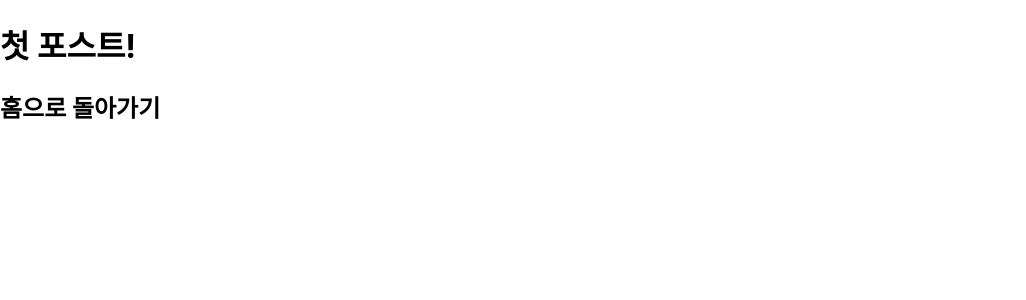
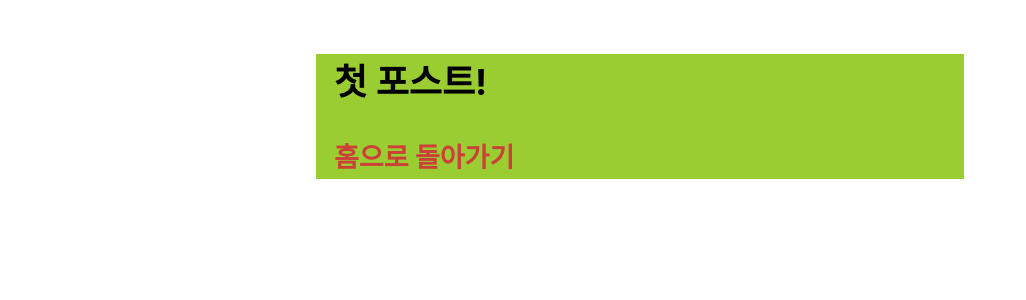
Before and after one commit to Quska45/nextjs, a Next.js app: page /posts/first-post in a window 1280 px wide. Shown: the top 300 px of the page, without its empty margins (0-1026 px from the left). Built offline with nearby package versions, Linux system fonts and the light colour scheme.

Commit message:
css 적용

```diff
--- a/pages/components/layout.js
+++ b/pages/components/layout.js
@@ -1,3 +1,5 @@
+import styles from '../../styles/components/layout.module.css'
+
 export default function Layout({ children }) {
-    return <div>{children}</div>
+    return <div className={styles.container}>{children}</div>
 }
--- /dev/null
+++ b/styles/components/layout.module.css
@@ -0,0 +1,6 @@
+.container {
+    max-width: 36rem;
+    padding: 0 1rem;
+    margin: 3rem auto 6rem;
+    background-color: yellowgreen;
+}
--- a/styles/globals.css
+++ b/styles/globals.css
@@ -4,15 +4,25 @@
   margin: 0;
   font-family: -apple-system, BlinkMacSystemFont, Segoe UI, Roboto, Oxygen,
     Ubuntu, Cantarell, Fira Sans, Droid Sans, Helvetica Neue, sans-serif;
+  line-height: 1.6;
+  font-size: 18px;
 }
 
 a {
-  color: inherit;
+  color: #cc4137;
   text-decoration: none;
+}
+a:hover {
+  text-decoration: underline;
 }
 
 * {
   box-sizing: border-box;
+}
+
+img {
+  max-width: 100%;
+  display: block;
 }
 
 @media (prefers-color-scheme: dark) {
```
